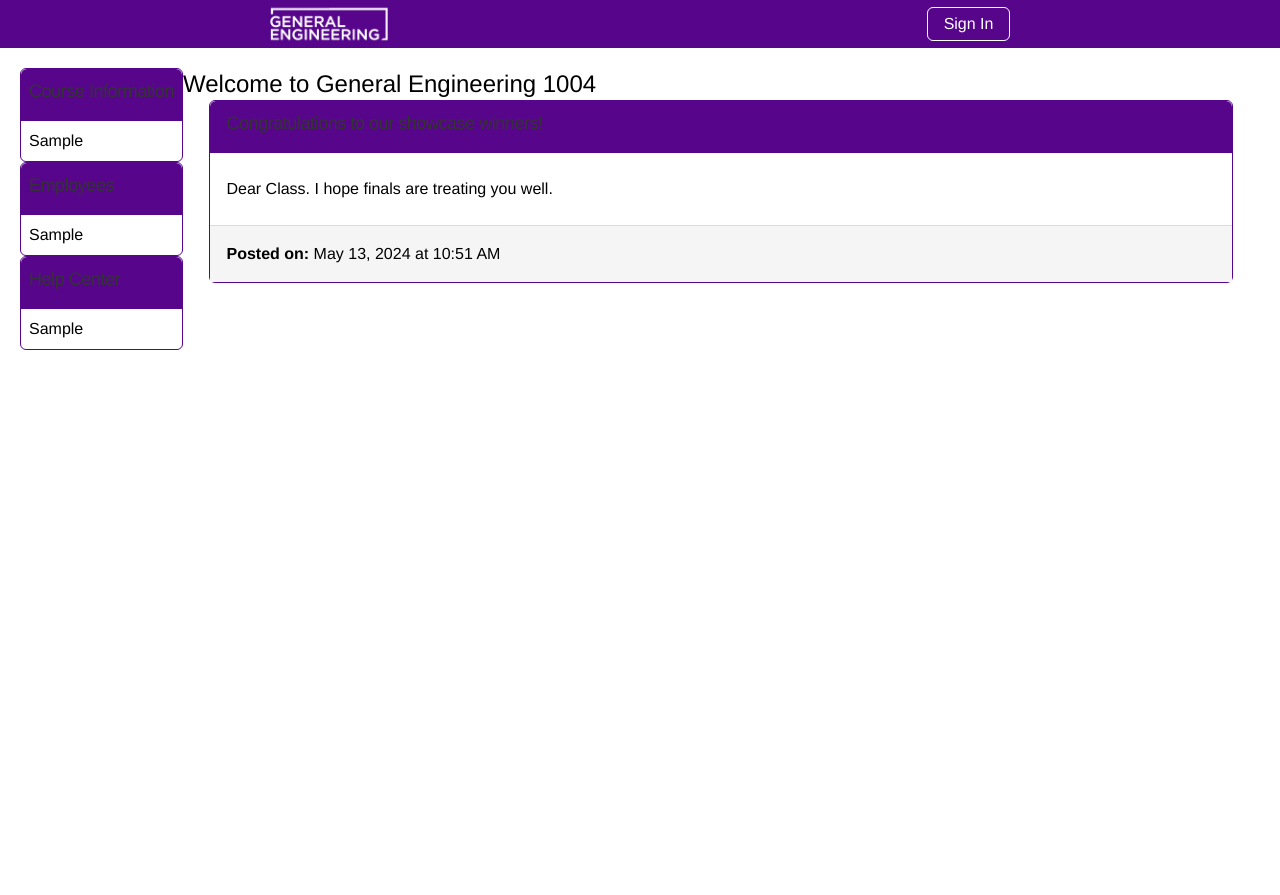
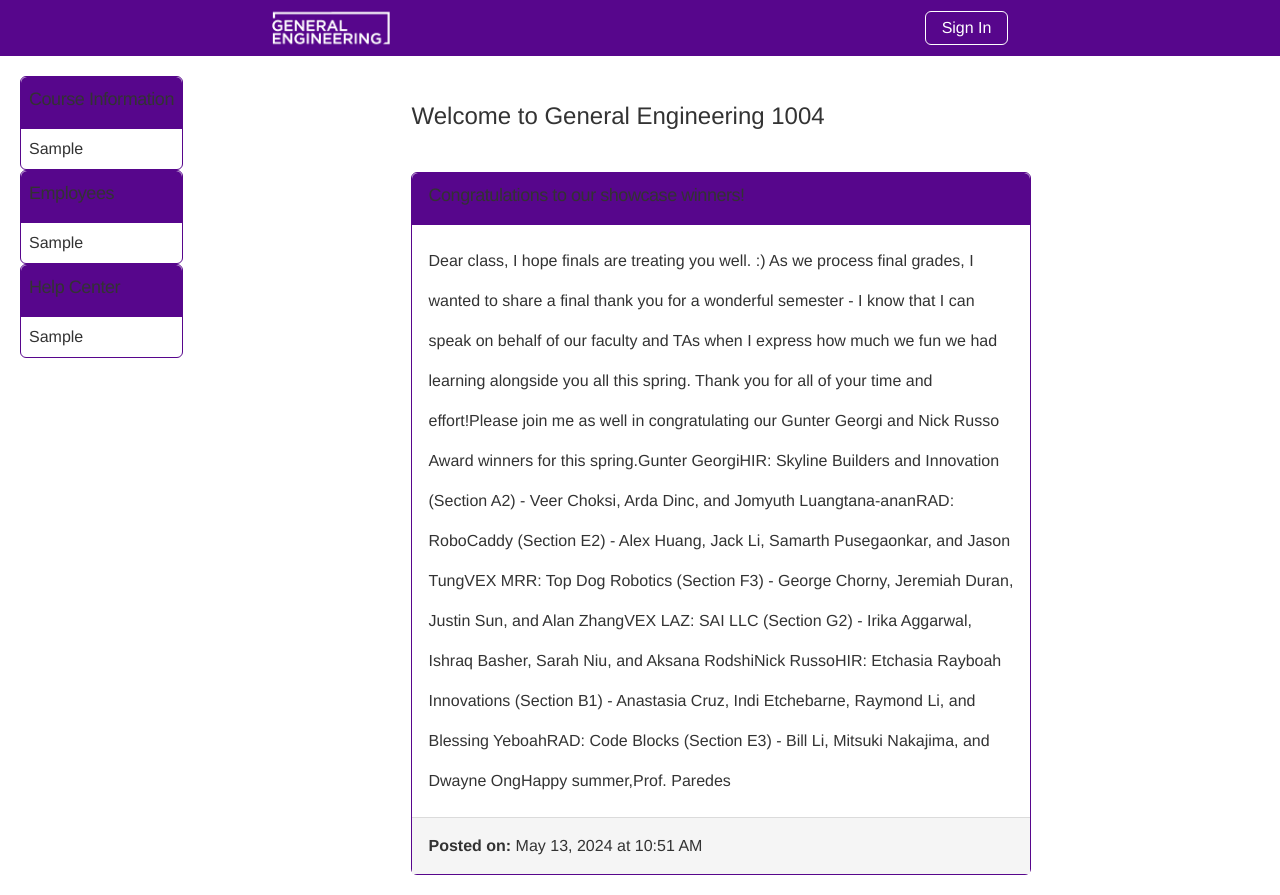
Before and after one commit to VaughnValle/summer-webdev, an Astro site in the folder eg1004-announcement/: page / in a window 1280 px wide. Before the commit the page ends 800 px from the top, so only its background shows below. Built offline with nearby package versions, Linux system fonts and the light colour scheme; Astro itself is replaced by a stand-in of ours.

Commit message:
Optimize layout

```diff
--- a/eg1004-announcement/src/components/Main.jsx
+++ b/eg1004-announcement/src/components/Main.jsx
@@ -4,15 +4,15 @@ import AnnounceCard from './AnnounceCard.jsx';
 
 const Main = () => {
     return (
-        <div className='mx-auto w-9/12 flex-column flex-auto items-center justify-center'>
-
-            <h1 className='text-2xl mx-auto ontent-center'>Welcome to General Engineering 1004</h1>
+        <div className='mx-auto mt-6 w-6/12 flex-column items-center justify-center text-black'>
+            <div className='mb-10 max-w-3xl text-left'>
+                <h1 className='text-2xl'>Welcome to General Engineering 1004</h1>
+            </div>
             <AnnounceCard
                 title='Congratulations to our showcase winners!'
-                content='Dear Class. I hope finals are treating you well.'
+                content={'Dear class,\n I hope finals are treating you well. :) As we process final grades, I wanted to share a final thank you for a wonderful semester - I know that I can speak on behalf of our faculty and TAs when I express how much we fun we had learning alongside you all this spring. Thank you for all of your time and effort!Please join me as well in congratulating our Gunter Georgi and Nick Russo Award winners for this spring.Gunter GeorgiHIR: Skyline Builders and Innovation (Section A2) -  Veer Choksi, Arda Dinc, and Jomyuth Luangtana-ananRAD: RoboCaddy (Section E2) - Alex Huang, Jack Li, Samarth Pusegaonkar, and Jason TungVEX MRR: Top Dog Robotics (Section F3) - George Chorny, Jeremiah Duran, Justin Sun, and Alan ZhangVEX LAZ: SAI LLC (Section G2) - Irika Aggarwal, Ishraq Basher, Sarah Niu, and Aksana RodshiNick RussoHIR:  Etchasia Rayboah Innovations (Section B1) - Anastasia Cruz, Indi Etchebarne, Raymond Li, and Blessing YeboahRAD: Code Blocks (Section E3) - Bill Li, Mitsuki Nakajima, and Dwayne OngHappy summer,Prof. Paredes'}
                 date='May 13, 2024'
                 time='10:51 AM'
-                className='mx-auto'
             />
         </div>
     )
--- a/eg1004-announcement/src/components/Navbar.jsx
+++ b/eg1004-announcement/src/components/Navbar.jsx
@@ -3,7 +3,7 @@ const logo='logo.png';
 
 const Navbar = () => {
     return (
-        <nav className='nav bg-purple sticky top-0 z-[20] mx-auto flex w-full items-center justify-between' >
+        <nav className='nav bg-purple sticky top-0 z-[20] mx-auto flex w-full items-center justify-between p-1' >
             <img src={logo} alt='EG logo' className='h-12 mx-auto'/>
             <button className= 'border border-white rounded-md text-white p-1 px-4 mx-auto'> Sign In </button>
         </nav>
--- a/eg1004-announcement/src/components/Sidebar.jsx
+++ b/eg1004-announcement/src/components/Sidebar.jsx
@@ -3,7 +3,7 @@ import Card from './Card.jsx';
 
 const Sidebar = () => {
     return (
-        <div className='sticky flex-column'>
+        <div className='sticky flex-column text-black'>
             <Card title='Course Information' content='Sample'/>
             <Card title='Employees' content='Sample'/>
             <Card title='Help Center' content='Sample'/>
```
